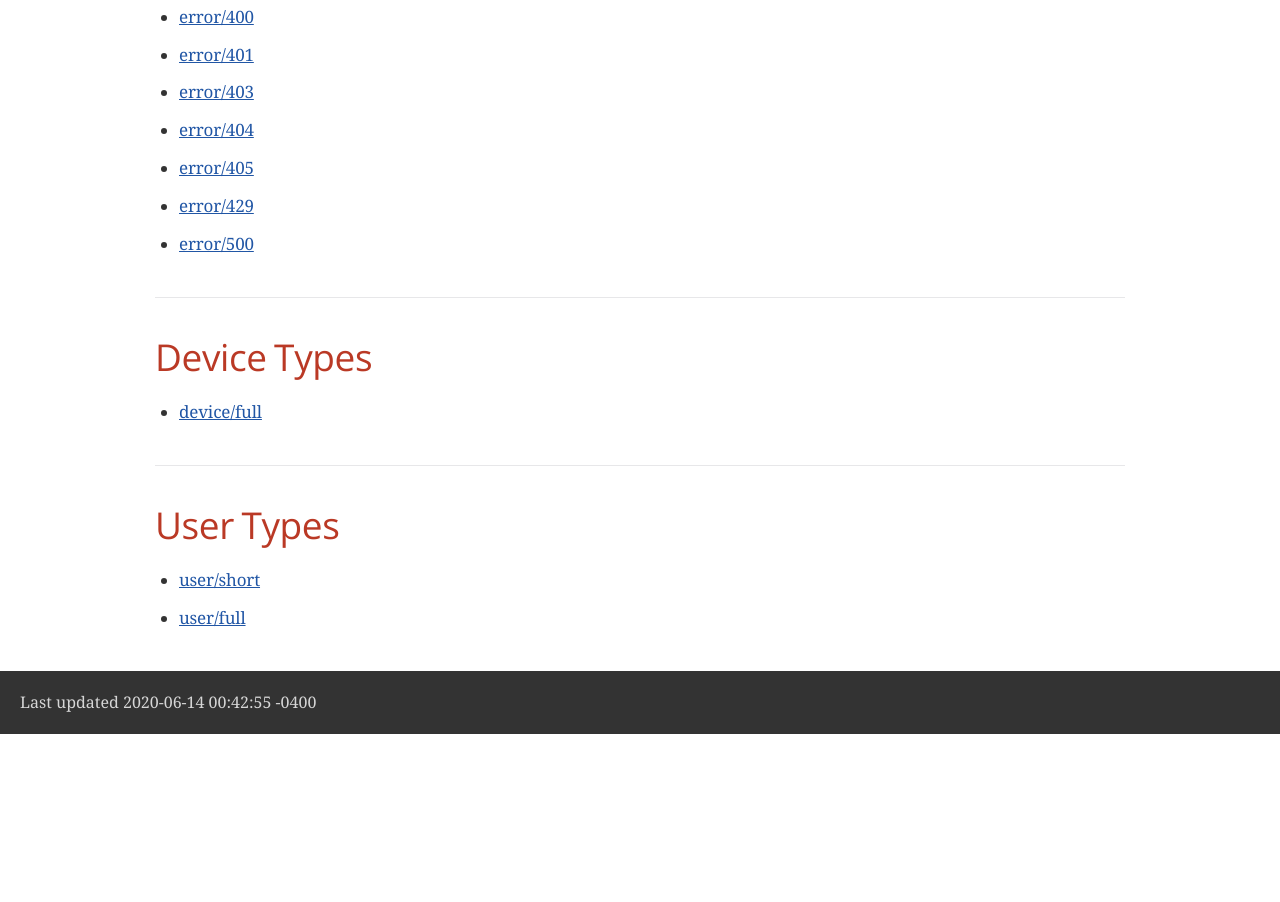
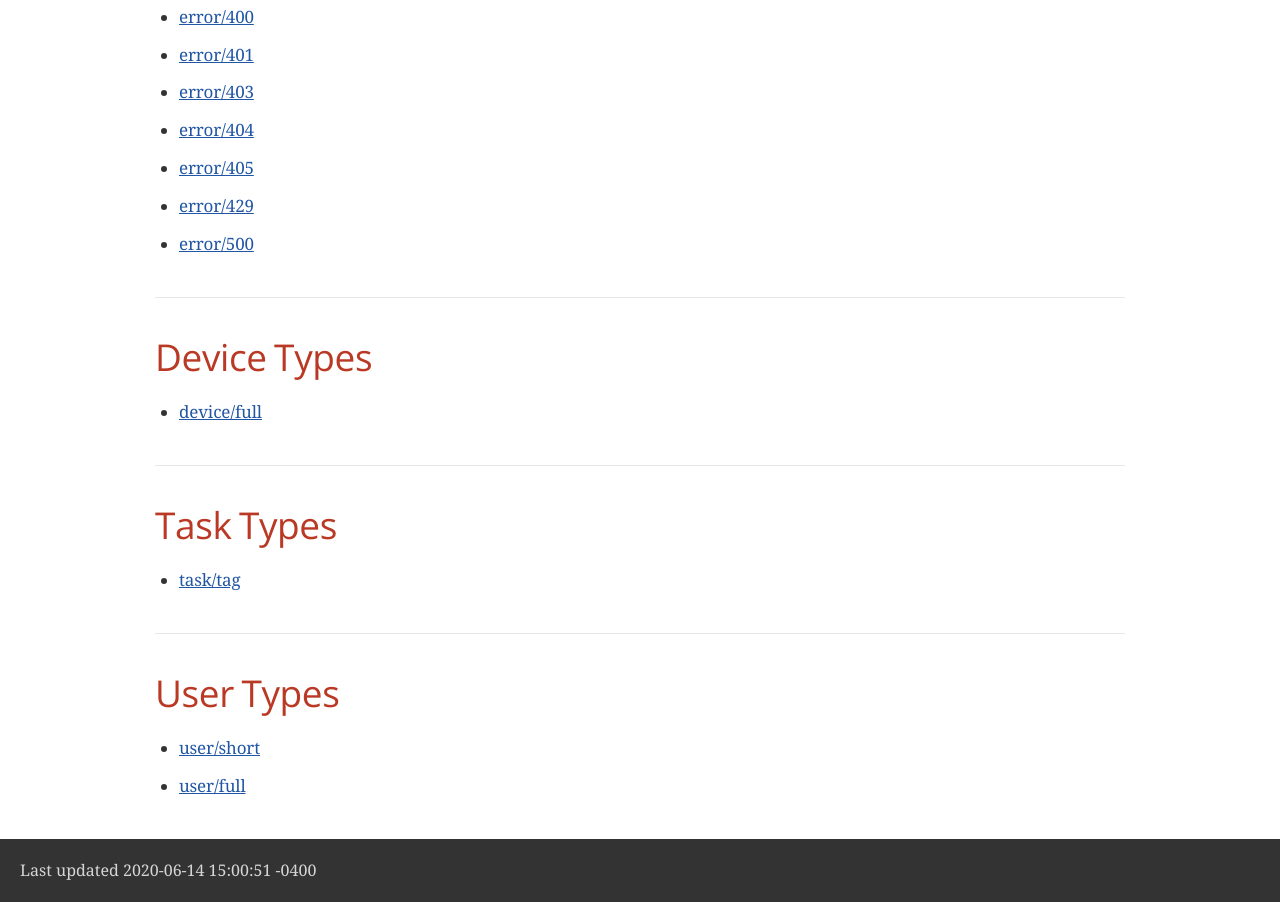
Before and after one commit to softask-app/api-types, a plain HTML site: page v1/index.html in a window 1280 px wide. Shown: the part 424-1326 px from the top of the page. Before the commit the page ends 1158 px from the top, so only its background shows below. Drawn offline with nearby package versions, Linux system fonts and the light colour scheme; a web font is replaced by a local one.

Commit message:
added task/tag type

```diff
--- a/v1/index.html
+++ b/v1/index.html
@@ -503,6 +503,18 @@ body.book #toc,body.book #preamble,body.book h1.sect0,body.book .sect1>h2{page-b
 </div>
 </div>
 <div class="sect1">
+<h2 id="_task_types">Task Types</h2>
+<div class="sectionbody">
+<div class="ulist">
+<ul>
+<li>
+<p><a href="https://softask-app.github.io/api-types/v1/types/task/tag.json">task/tag</a></p>
+</li>
+</ul>
+</div>
+</div>
+</div>
+<div class="sect1">
 <h2 id="_user_types">User Types</h2>
 <div class="sectionbody">
 <div class="ulist">
@@ -520,7 +532,7 @@ body.book #toc,body.book #preamble,body.book h1.sect0,body.book .sect1>h2{page-b
 </div>
 <div id="footer">
 <div id="footer-text">
-Last updated 2020-06-14 00:42:55 -0400
+Last updated 2020-06-14 15:00:51 -0400
 </div>
 </div>
 </body>
```
Also changed, not shown: v1/types/task/tag.json (added, +20 -0 lines), 1 other file.
